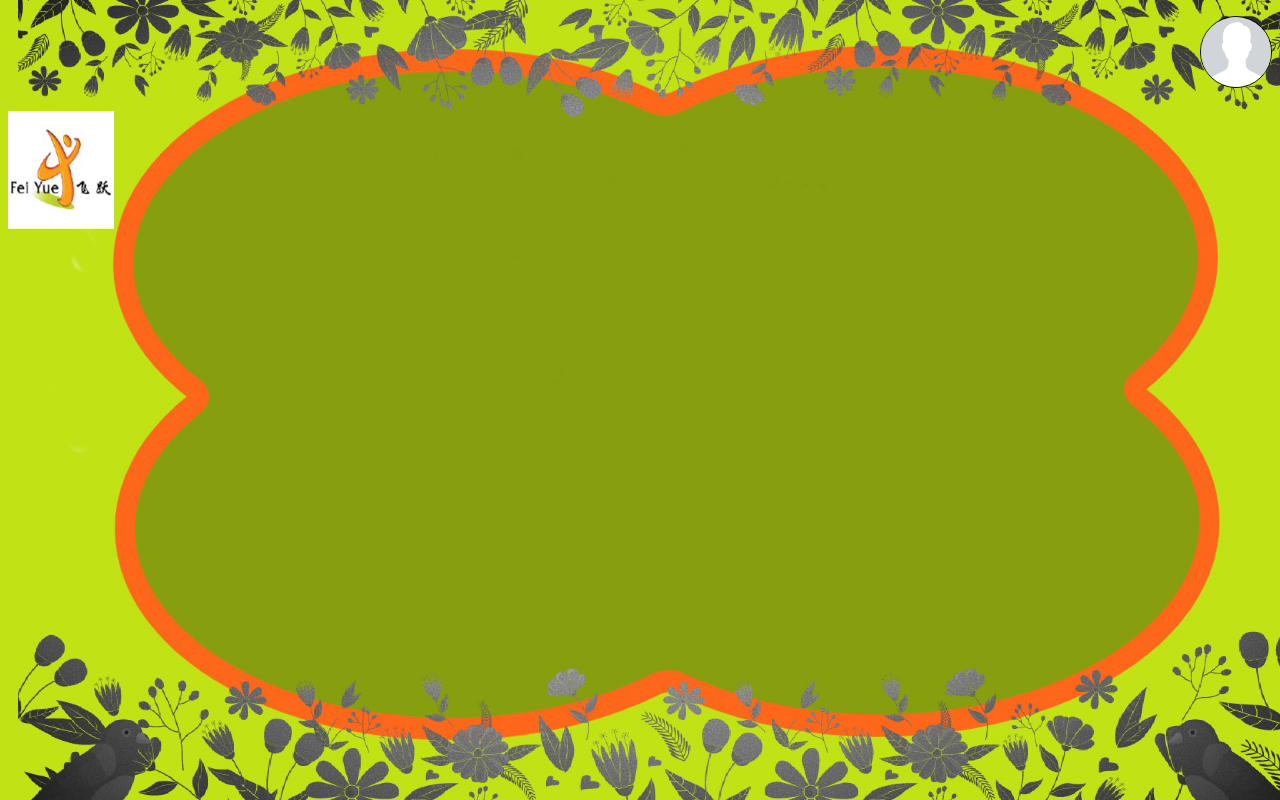
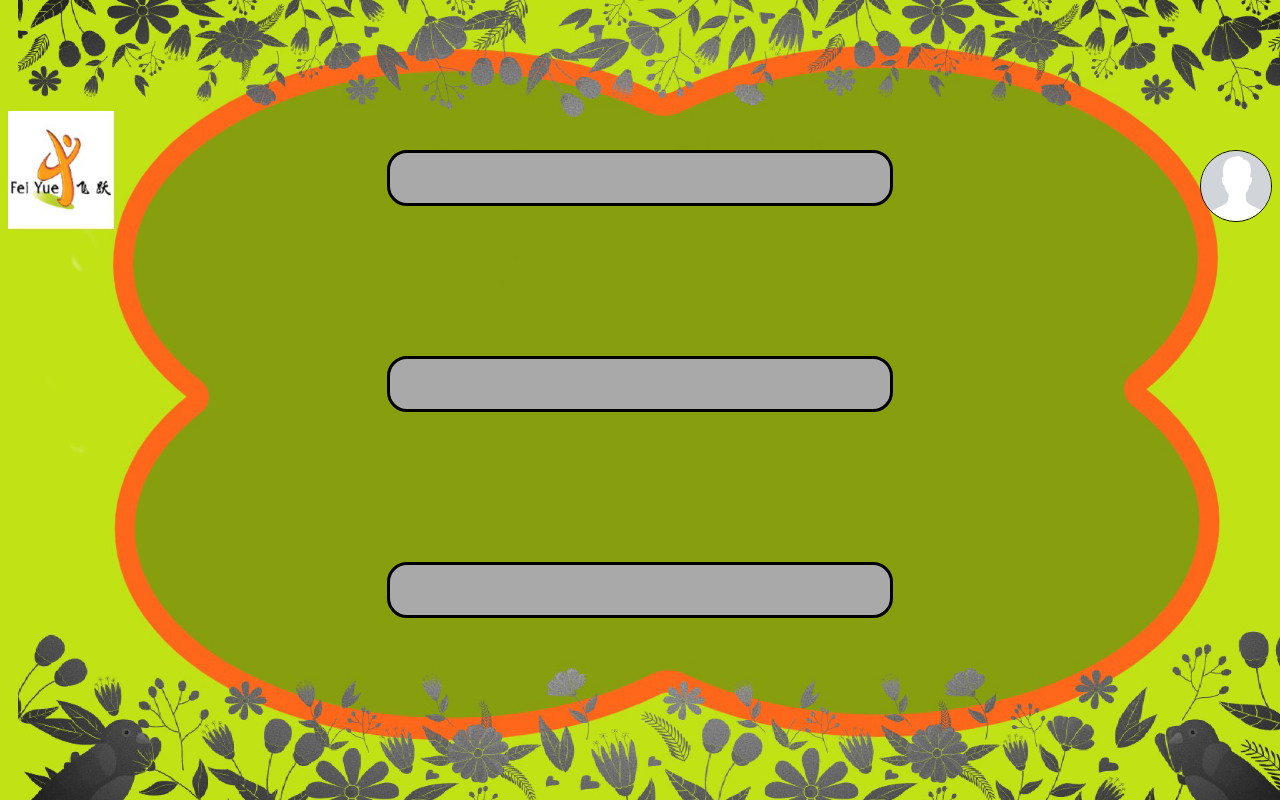
Before and after one commit to TheBoldReaper/Intern-Web-game, a plain HTML site: page Web game project/index.html in a window 1280 px wide. Drawn offline with Linux system fonts and the light colour scheme.

Commit message:
Add files via upload

```diff
--- a/Web game project/styles.css
+++ b/Web game project/styles.css
@@ -12,22 +12,22 @@ p {
 
     }
 
-/*.center {
-/*    /*This below is to make the div centered horizantally */
-/*    margin-left: auto;
+.center {
+    /*This below is to make the div centered horizantally */
+    margin-left: auto;
     margin-right: auto;
     margin-top: 150px;
     position: relative;
     /*This below is to make customize the div to width/height */
-/*    width: 500px;
+    width: 500px;
     height: 50px;
     /*This below is for borders and text customization */
-/*    border: 3px solid black;
+    border: 3px solid black;
     text-align: center;
     border-radius: 20px;
     background: darkgrey;
     font-size: 30px;
-    }*/
+    }
 body{
     background-image:url("images/webimage.jpg");
     background-repeat: no-repeat;
```
